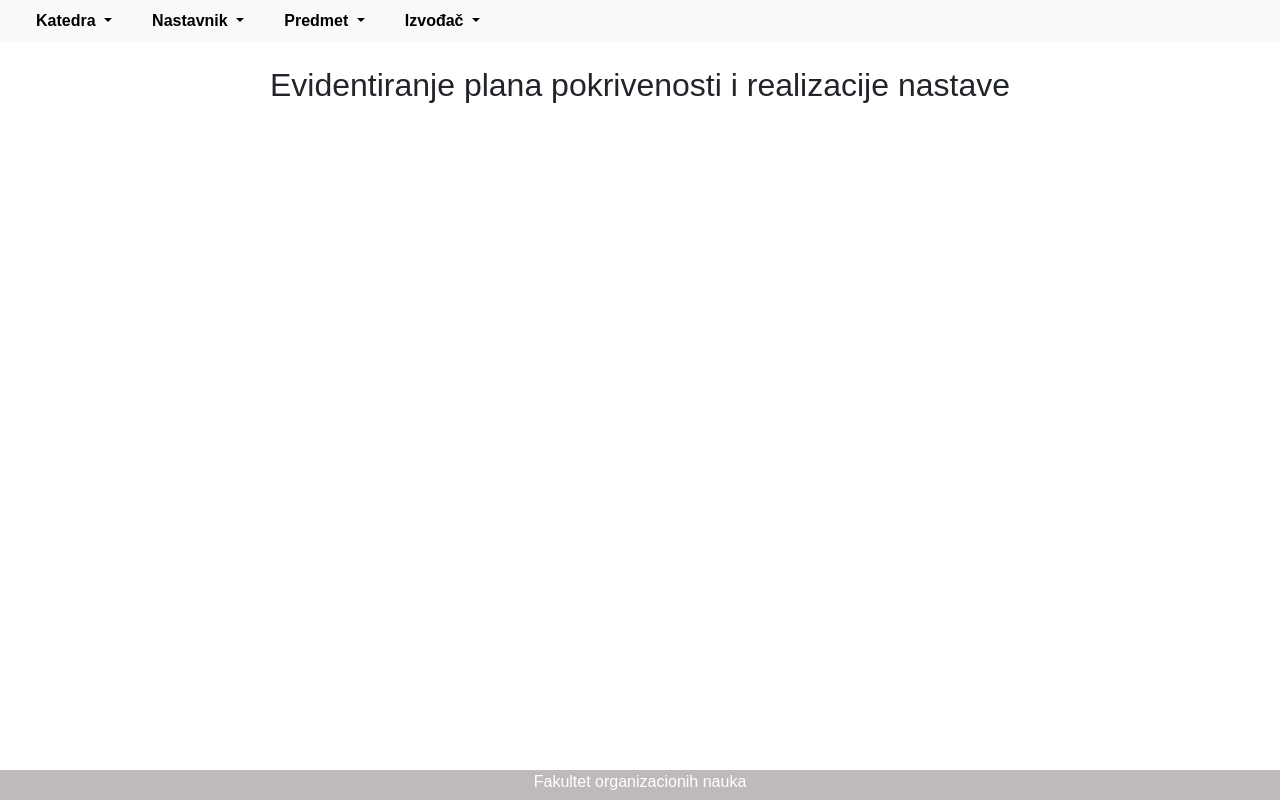
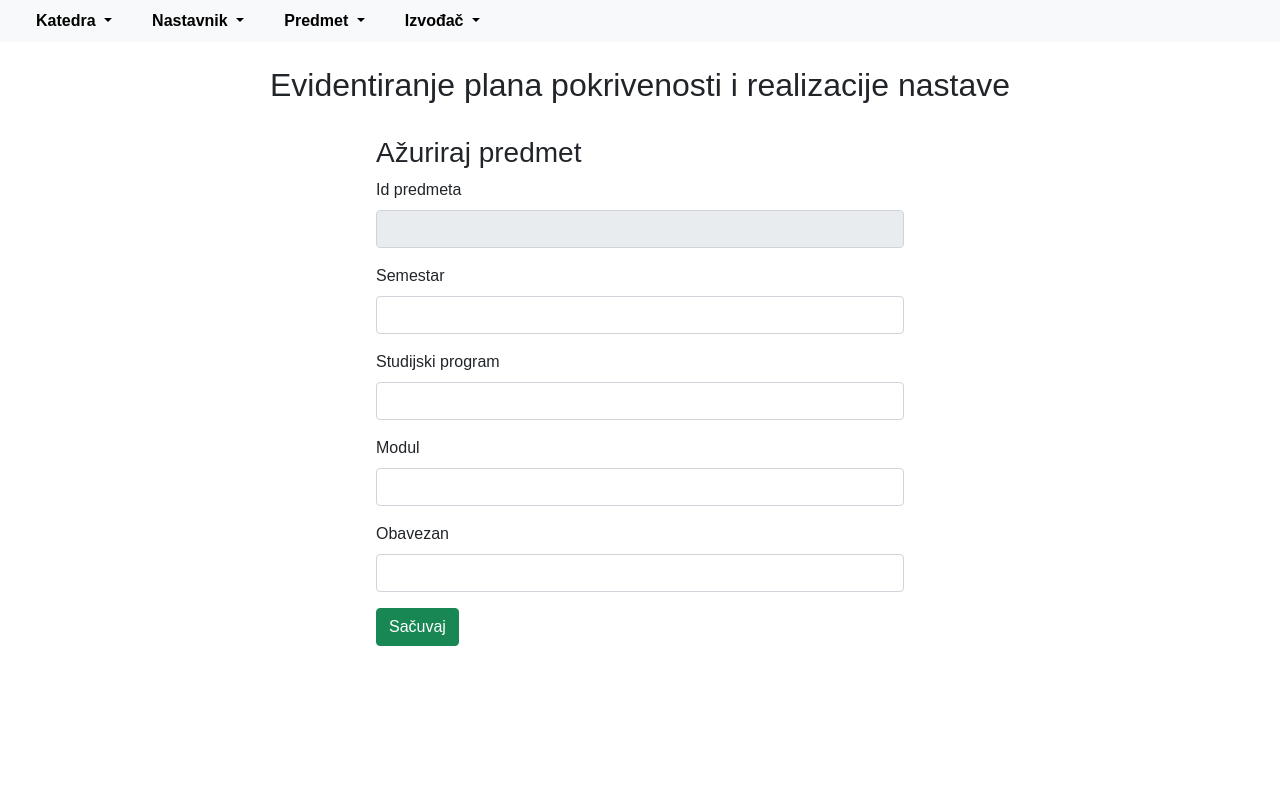
Before and after one commit to kujovic/DiplomskiAngularPocetak, an Angular app: page /update-predmet/1 in a window 1280 px wide. Before the commit this address led to /. Built offline with nearby package versions, Linux system fonts and the light colour scheme; no server answers.

Commit message:
Dodata funkcionalnost za predmet - Update i Delete

```diff
--- a/src/app/app-routing.module.ts
+++ b/src/app/app-routing.module.ts
@@ -7,6 +7,7 @@ import { NastavnikListComponent } from './nastavnik-list/nastavnik-list.componen
 import { PredmetListComponent } from './predmet-list/predmet-list.component';
 import { UpdateKatedraComponent } from './update-katedra/update-katedra.component';
 import { UpdateNastavnikComponent } from './update-nastavnik/update-nastavnik.component';
+import { UpdatePredmetComponent } from './update-predmet/update-predmet.component';
 
 const routes: Routes = [
   {path: 'katedre', component: KatedraListComponent},
@@ -20,6 +21,9 @@ const routes: Routes = [
 
 
   {path: 'predmeti', component: PredmetListComponent},
+  {path: 'update-predmet/:id', component: UpdatePredmetComponent},
+  {path: 'predmeti/predmeti', redirectTo: 'nastavnici',pathMatch:'full'},
+
   {path: 'izvodjaci', component: IzvodjacListComponent},
   {path: 'izvodjaci/izvodjaci', redirectTo: 'izvodjaci',pathMatch:'full'},
   {path: '', redirectTo: 'katedre',pathMatch:'full'}
--- a/src/app/app.component.html
+++ b/src/app/app.component.html
@@ -137,9 +137,9 @@
 </div>
 
 
-<footer class="footer">
+<!-- <footer class="footer">
     <div class="container">
         <span>Fakultet organizacionih nauka</span>
 
     </div>
-</footer>
+</footer> -->
--- a/src/app/app.module.ts
+++ b/src/app/app.module.ts
@@ -12,6 +12,7 @@ import { UpdateKatedraComponent } from './update-katedra/update-katedra.componen
 import { IzvodjacListComponent } from './izvodjac-list/izvodjac-list.component';
 import { SearchfilterPipe } from './searchfilter.pipe';
 import { UpdateNastavnikComponent } from './update-nastavnik/update-nastavnik.component';
+import { UpdatePredmetComponent } from './update-predmet/update-predmet.component';
 
 
 @NgModule({
@@ -25,6 +26,7 @@ import { UpdateNastavnikComponent } from './update-nastavnik/update-nastavnik.co
     IzvodjacListComponent,
     SearchfilterPipe,
     UpdateNastavnikComponent,
+    UpdatePredmetComponent,
 
   ],
   imports: [
--- a/src/app/predmet-list/predmet-list.component.html
+++ b/src/app/predmet-list/predmet-list.component.html
@@ -10,6 +10,7 @@
             <th> Modul </th>
             <th> Obavezan </th>
             <th> Katedra </th>
+            <th> Akcije</th>
         </tr>
     </thead>
     <tbody>
@@ -21,6 +22,14 @@
             <td>   {{ predmet.modul}} </td>
             <td>   {{ predmet.obavezan}} </td>
             <td> {{predmet.katedra.nazivKatedre}}</td>
+            <td>
+                <button type="button"
+                    (click)="updatePredmet(predmet.predmetId)" class="btn btn-outline-primary">Ažuriraj
+                </button>
+                <button type="button"
+                    (click)="deletePredmet(predmet.predmetId)" class="btn btn-outline-danger" style="margin-left: 10px;">Obriši
+                </button>
+            </td>
         </tr>
     </tbody>
 </table>
--- a/src/app/predmet-list/predmet-list.component.ts
+++ b/src/app/predmet-list/predmet-list.component.ts
@@ -1,4 +1,5 @@
 import { Component, OnInit } from '@angular/core';
+import { Router } from '@angular/router';
 import { Predmet } from '../predmet';
 import { PredmetService } from '../predmet.service';
 
@@ -10,7 +11,8 @@ import { PredmetService } from '../predmet.service';
 export class PredmetListComponent implements OnInit {
 
   predmeti!: Predmet[];
-  constructor(private predmetService: PredmetService) { }
+  constructor(private predmetService: PredmetService,
+    private router: Router) { }
 
   ngOnInit(): void {
     this.getPredmeti();
@@ -19,4 +21,16 @@ export class PredmetListComponent implements OnInit {
     this.predmetService.getListaPredmeta().subscribe(response => this.predmeti=response);
   }
 
+
+  updatePredmet(predmetId: number){
+    this.router.navigate(['update-predmet',predmetId]);
+  }
+
+  deletePredmet(predmetId: number){
+    this.predmetService.deletePredmet(predmetId).subscribe(data => {
+      console.log();
+      this.getPredmeti();
+      });
+  }
+
 }
--- a/src/app/predmet.service.ts
+++ b/src/app/predmet.service.ts
@@ -8,11 +8,25 @@ import { Observable } from 'rxjs';
 })
 export class PredmetService {
 
-  private baseUrl="http://localhost:8080/predmet/all";
+  private getAllUrl="http://localhost:8080/predmet/all";
+  private getUrl = "http://localhost:8080/predmet/get";
+  private updateUrl = "http://localhost:8080/predmet/update";
+  private deleteUrl = "http://localhost:8080/predmet/delete";
 
   constructor(private httpClient: HttpClient) {}
 
   getListaPredmeta(): Observable<Predmet[]>{
-    return this.httpClient.get<Predmet[]>(this.baseUrl);
+    return this.httpClient.get<Predmet[]>(this.getAllUrl);
+  }
+
+  getPredmetById(id: number): Observable<Predmet> {
+    return this.httpClient.get<Predmet>(`${this.getUrl}/${id}`);
+  }
+
+  updatePredmet(id: number, predmet: Predmet): Observable<Object> {
+    return this.httpClient.put(`${this.updateUrl}/${id}`, predmet);
+  }
+  deletePredmet(id: number): Observable<Object> {
+    return this.httpClient.delete(`${this.deleteUrl}/${id}`);
   }
 }
--- /dev/null
+++ b/src/app/update-predmet/update-predmet.component.html
@@ -0,0 +1,46 @@
+
+<div class="col-md-6 offset-md-3">
+    <br>
+    <h3> Ažuriraj predmet</h3>
+
+    <form (ngSubmit) = "onSubmit()">
+
+        <div class="form-group">
+            <label>Id predmeta</label>
+            <input type="text" class="form-control" id = "predmetId"
+                [(ngModel)] = "predmet.predmetId" name="predmetId" readonly>
+        </div>
+
+        <div class="form-group">
+            <label>Semestar</label>
+            <input type="text" class="form-control" id = "semestar"
+                [(ngModel)] = "predmet.semestar" name="semestar">
+        </div>
+
+        <div class="form-group">
+            <label>Studijski program</label>
+            <input type="text" class="form-control" id = "studijskiProgram"
+                [(ngModel)] = "predmet.studijskiProgram" name="studijskiProgram">
+        </div>
+
+        <div class="form-group">
+            <label>Modul</label>
+            <input type="text" class="form-control" id = "modul"
+                [(ngModel)] = "predmet.modul" name="modul">
+        </div>
+
+        <div class="form-group">
+            <label>Obavezan</label>
+            <input type="text" class="form-control" id = "obavezan"
+                [(ngModel)] = "predmet.obavezan" name="obavezan">
+        </div>
+
+      <!--   <div class="form-group">
+            <label>Katedra</label>
+            <input type="text" class="form-control" id = "predmet.nazivKatedre"
+                [(ngModel)] = "predmet.katedra.nazivKatedre" name="predmet.nazivKatedre" readonly>
+        </div> -->
+
+        <button class = "btn btn-success" type="submit">Sačuvaj</button>
+    </form>
+    </div>
--- /dev/null
+++ b/src/app/update-predmet/update-predmet.component.ts
@@ -0,0 +1,40 @@
+import { Component, OnInit } from '@angular/core';
+import { ActivatedRoute, Router } from '@angular/router';
+import { Predmet } from '../predmet';
+import { PredmetService } from '../predmet.service';
+
+@Component({
+  selector: 'app-update-predmet',
+  templateUrl: './update-predmet.component.html',
+  styleUrls: ['./update-predmet.component.css']
+})
+export class UpdatePredmetComponent implements OnInit {
+
+  id!: number;
+  predmet: Predmet = new Predmet();
+
+  constructor(private predmetService: PredmetService,
+    private route:ActivatedRoute,
+    private router: Router) { }
+
+  ngOnInit(): void {
+    this.id = this.route.snapshot.params['id'];
+    this.predmetService.getPredmetById(this.id).subscribe(data =>{
+      this.predmet=data;}
+      , error => console.log(error));
+  }
+
+  izlistajPredmete(){
+    this.router.navigate(['/predmeti']);
+  }
+
+  onSubmit(){
+    console.log(this.predmet);
+    this.predmetService.updatePredmet(this.id, this.predmet).subscribe(data=>{
+      console.log(data);
+      this.izlistajPredmete();
+    },
+    error=> console.log(error));
+
+  }
+}
--- a/src/styles.css
+++ b/src/styles.css
@@ -35,12 +35,12 @@ body{
     background: rgb(147, 146, 146);
 }
 
-.footer {
-    position: absolute;
+/* .footer {
+    position: fixed;
     bottom: 0;
     width:100%;
     height: 30px;
     background-color: rgb(190, 186, 186);
     text-align: center;
     color: white;
-}
+} */
```
Also changed, not shown: src/app/update-predmet/update-predmet.component.css (added), 1 other file (tests, documents, lock files or other folders).
